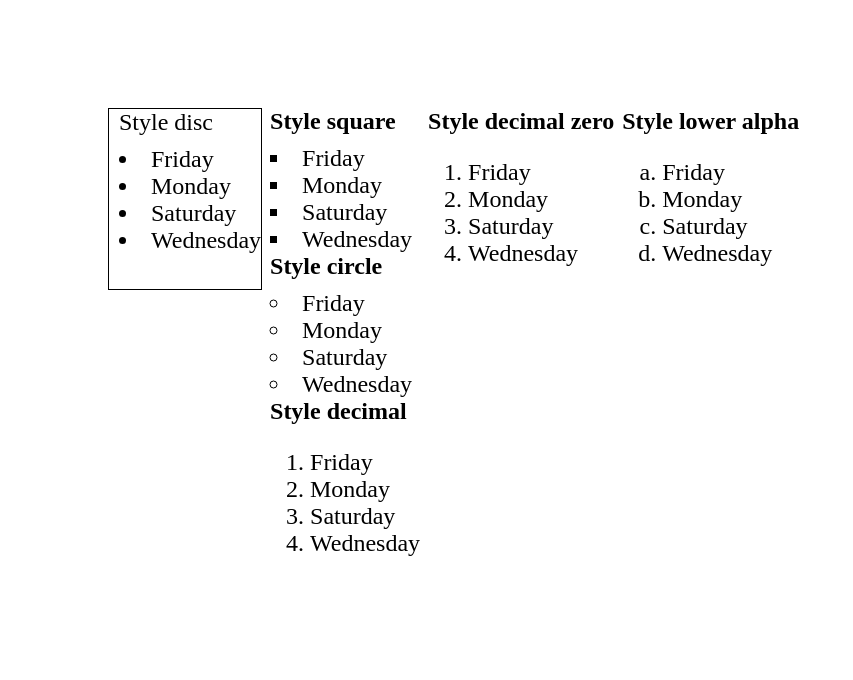
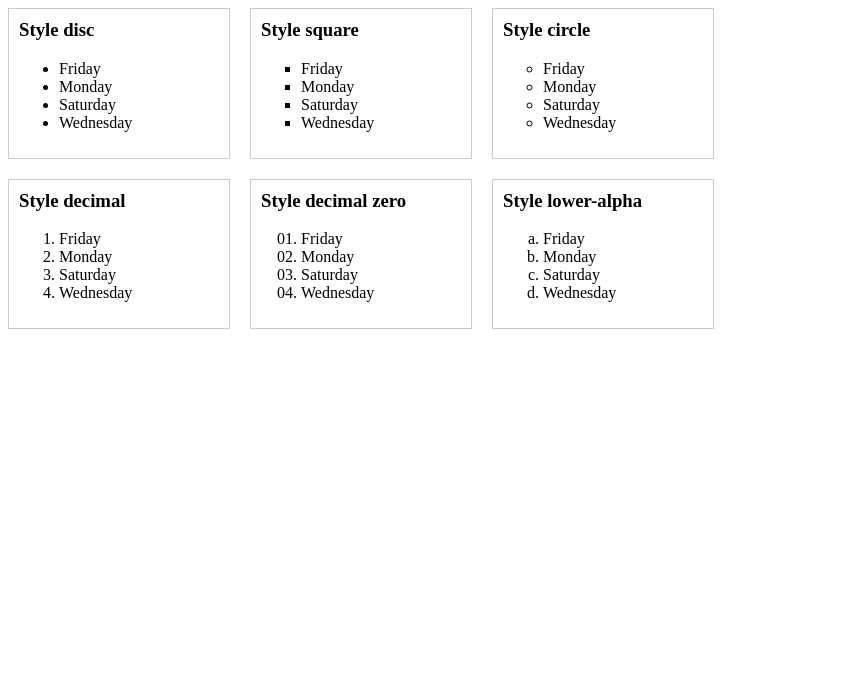
Before and after one commit to BimalAcharya1/Lab-Sheet-of-webtechnology, a PHP site: the page made by question4/listing the items.html in a window 1280 px wide. Shown: the top 680 px of the page, without its empty margins (0-853 px from the left). Run offline with PHP 8.4, Linux system fonts and the light colour scheme.

Commit message:
Add files via upload

```diff
--- a/question3/question3.html
+++ b/question3/question3.html
@@ -3,7 +3,7 @@
 <head>
     <meta charset="UTF-8">
     <meta name="viewport" content="width=device-width, initial-scale=1.0">
-    <title>TOPTECH</title>
+    <title>question3</title>
     <style>
         body {
             font-family: Arial, sans-serif;
--- a/question4/listing the items.css
+++ b/question4/listing the items.css
@@ -1,30 +1,15 @@
-
-body{
-font-size: x-large;
-gap: 8px;
-padding: 100px;
-display: flex;
+.list-container {
+    display: flex;
+    flex-wrap: wrap;
+    gap: 20px;
+    width: 800px;
 }
-h{
+.list-style {
+    border: 1px solid #ccc;
+    padding: 10px;
+    width: 200px;
 
 }
-.disc{
- border: solid 1px black;
- height: 180px;
- padding-left: 10px;
+.list-style h3 {
+    margin-top: 0;
 }
-
-.a{
-padding-top: 10px;
-height: 250px;
-weidth: 0px;
-}
-
-.c{
-border: 2px solid black;
-padding-top: 10px;
-}
-
-.for{
-padding-top: 10px;
-}
--- a/question4/listing the items.html
+++ b/question4/listing the items.html
@@ -3,51 +3,58 @@
 <head>
     <meta charset="UTF-8">
     <meta name="viewport" content="width=device-width, initial-scale=1.0">
-    <title>Document</title>
+    <title>Html list tag</title>
     <link rel="stylesheet" href="listing the items.css">
 </head>
 <body>
-    <div class="disc"><h>Style disc</h>
-       <div class="for">
-        <li type="disc">Friday</li>
-        <li type="disc">Monday</li>
-        <li type="disc">Saturday</li>
-        <li type="disc">Wednesday</li>
+    <div class="list-container">
+        <div class="list-style">
+            <h3>Style disc</h3>
+            <ul type="disc">
+                <li>Friday</li>
+                <li>Monday</li>
+                <li>Saturday</li>
+                <li>Wednesday</li>
+            </ul>
         </div>
+        <div class="list-style">
+            <h3>Style square</h3>
+            <ul type="square">
+                <li>Friday</li>
+                <li>Monday</li>
+                <li>Saturday</li>
+                <li>Wednesday</li>
+            </ul>
         </div>
-    <div class="square"><b>Style square</b>
-    <div class="for">
-        <li type="square">Friday</li>
-        <li type="square">Monday</li>
-        <li type="square">Saturday</li>
-        <li type="square">Wednesday</li>
+        <div class="list-style">
+            <h3>Style circle</h3>
+            <ul type="circle">
+                <li>Friday</li>
+                <li>Monday</li>
+                <li>Saturday</li>
+                <li>Wednesday</li>
+            </ul>
         </div>
-    <div class="circle"><b>Style circle</b>
-        <div class="for">
-        <li type="circle">Friday</li>
-        <li type="circle">Monday</li>
-        <li type="circle">Saturday</li>
-        <li type="circle">Wednesday</li>
-    </div>
-    </div>
-    <div class="decimal"><b>Style decimal</b>
-      <ol type="decimal">
-        <li type="decimal">Friday</li>
-        <li type="decimal">Monday</li>
-        <li type="decimal">Saturday</li>
-        <li type="decimal">Wednesday</li></ol>
-    </ol>
-    </div>
-</div>
-<div class="decimalzero"><b>Style decimal zero</b>
-<ol>
+        <div class="list-style">
+            <h3>Style decimal</h3>
+            <ol type="1">
                 <li>Friday</li>
                 <li>Monday</li>
                 <li>Saturday</li>
                 <li>Wednesday</li>
             </ol>
         </div>
-<div class="loweralpha"><b>Style lower alpha</b>
+        <div class="list-style">
+            <h3>Style decimal zero</h3>
+            <ol style="list-style-type: decimal-leading-zero;">
+                <li>Friday</li>
+                <li>Monday</li>
+                <li>Saturday</li>
+                <li>Wednesday</li>
+            </ol>
+        </div>
+        <div class="list-style">
+            <h3>Style lower-alpha</h3>
             <ol type="a">
                 <li>Friday</li>
                 <li>Monday</li>
@@ -55,5 +62,6 @@
                 <li>Wednesday</li>
             </ol>
         </div>
+    </div>
 </body>
 </html>
```
Lines whose indentation alone changed are shown as unchanged.
